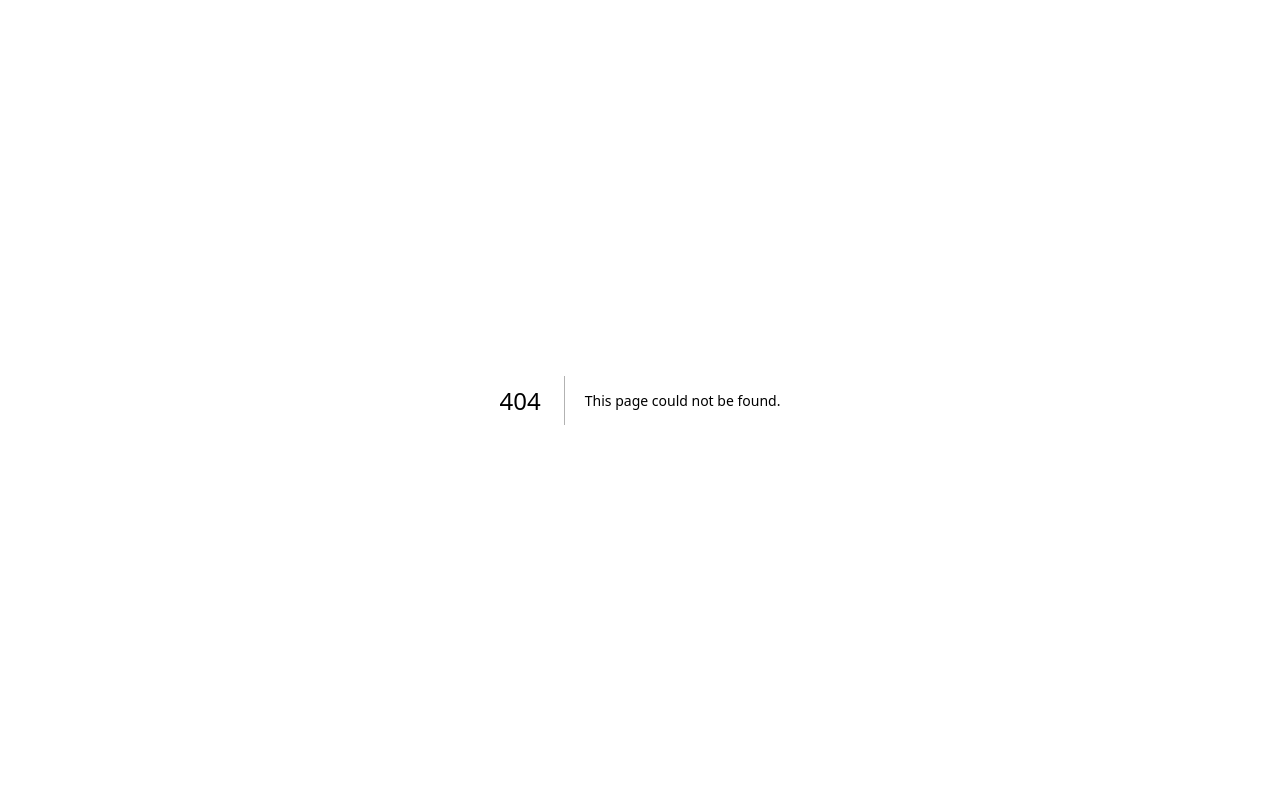
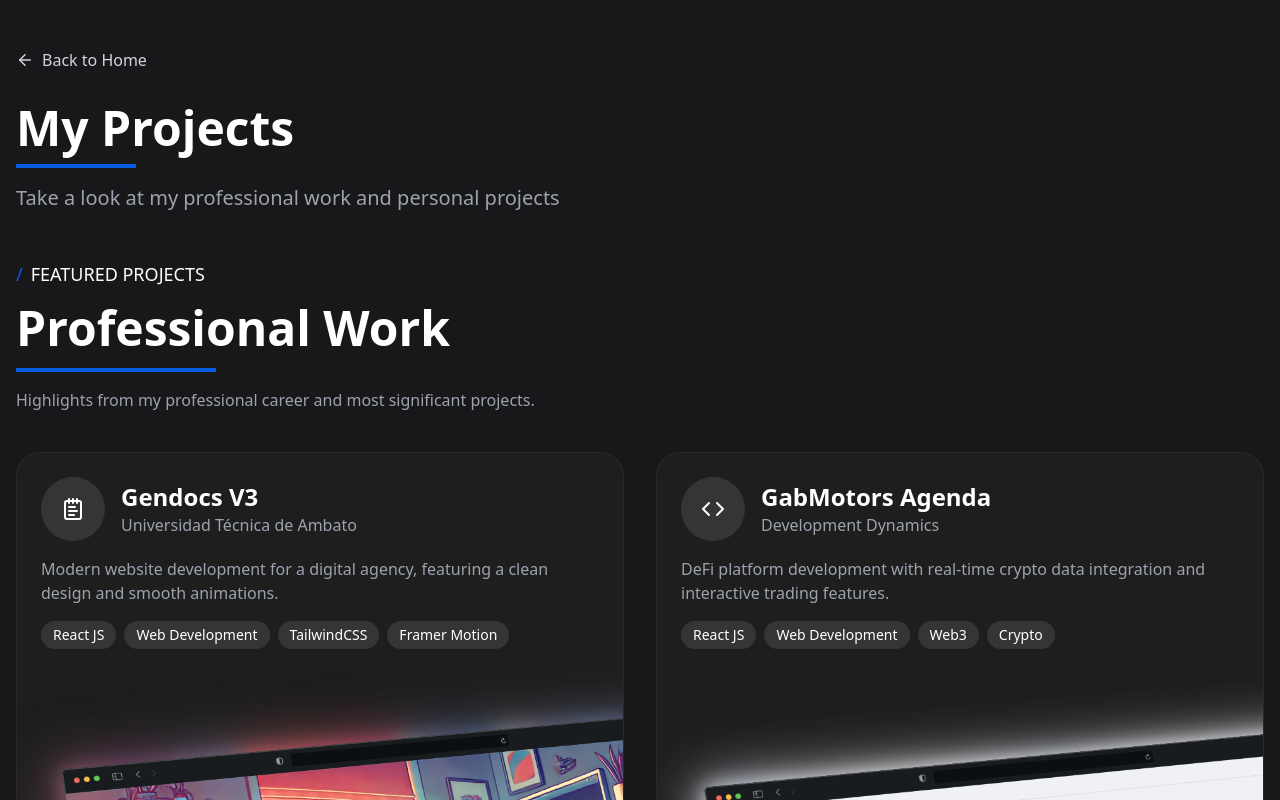
Before and after one commit to SrPabvliss/next-portfolio, a Next.js app: page /projects in a window 1280 px wide. Before the commit this address had no page. Shown: the top 800 px of the page. Built offline with nearby package versions, Linux system fonts and the light colour scheme.

Commit message:
feat: projects page created

```diff
--- a/app/components/project-detail/detail.tsx
+++ b/app/components/project-detail/detail.tsx
@@ -14,12 +14,9 @@ import ProjectChallenges from "./project-challenges";
 import ProjectLearnings from "./project-learning";
 import ProjectGallery from "./project-gallery";
 
-// Sub-components
-
 export default function ProjectDetailComponent({ project }: { project: DetailedProject }) {
   return (
     <div className="min-h-screen bg-zinc-900 text-white">
-      {/* Hero Section with Gradient Overlay */}
       <div className="relative h-[60vh] min-h-[500px] w-full overflow-hidden">
         <div className="absolute inset-0 bg-gradient-to-r from-blue-900/80 to-purple-900/80 mix-blend-multiply z-10" />
         {project.visualContent.mainImage && (
--- a/app/components/projects/index.tsx
+++ b/app/components/projects/index.tsx
@@ -5,6 +5,7 @@ import { motion } from "@/app/components/motion";
 import ProjectsHeader from "./projects-header";
 import { PROJECTS_DATA } from "@/app/constants/projects";
 import ProjectCard from "./project-card";
+import ViewAllProjectsCard from "./view-all-card";
 
 const Projects = () => {
 	return (
@@ -28,9 +29,12 @@ const Projects = () => {
 					<div className="flex flex-col gap-8">
 						{PROJECTS_DATA.filter((_, index) => index % 2 === 0).map(
 							(project, index) => (
-								<ProjectCard key={index} {...project} />
+								<>
+									<ProjectCard key={index} {...project} />
+								</>
 							)
 						)}
+						<ViewAllProjectsCard />
 					</div>
 				</div>
 			</div>
--- a/app/components/projects/project-card.tsx
+++ b/app/components/projects/project-card.tsx
@@ -13,11 +13,11 @@ const ProjectCard = ({
 	technologies,
 	company,
 }: ProjectProps) => {
-	return (
-		<Link href={`/projects/${id}`}>
+	// Create the card content
+	const cardContent = (
 		<motion.div
 			whileHover={{ scale: 1.02 }}
-				className="group relative rounded-3xl overflow-hidden bg-[#1e1e1e] border border-white/5"
+			className="group relative rounded-3xl overflow-hidden bg-[#1e1e1e] border border-white/5 h-full"
 		>
 			<div className="absolute inset-0 bg-gradient-to-br from-blue-500/10 to-purple-500/10 opacity-0 group-hover:opacity-100 transition-opacity duration-300" />
 
@@ -54,8 +54,14 @@ const ProjectCard = ({
 				/>
 			</div>
 		</motion.div>
-		</Link>
 	);
+
+	// If id is provided, wrap in a Link, otherwise just return the card
+	if (id) {
+		return <Link href={`/projects/${id}`}>{cardContent}</Link>;
+	}
+
+	return cardContent;
 };
 
 export default ProjectCard;
--- /dev/null
+++ b/app/components/projects/view-all-card.tsx
@@ -0,0 +1,45 @@
+"use client";
+
+import { motion } from "framer-motion";
+import { ArrowRight } from "lucide-react";
+import Link from "next/link";
+
+const ViewAllProjectsCard = () => {
+  return (
+    <Link href="/projects">
+      <motion.div
+        whileHover={{ scale: 1.02 }}
+        className="group relative rounded-3xl overflow-hidden bg-[#1e1e1e] border border-white/5 h-full"
+      >
+        <div className="absolute inset-0 bg-gradient-to-br from-blue-500/10 to-purple-500/10 opacity-0 group-hover:opacity-100 transition-opacity duration-300" />
+
+        <div className="flex flex-col gap-4 p-6">
+          <div className="flex items-center gap-4">
+            <div className="w-16 h-16 rounded-full bg-white/10 flex items-center justify-center">
+              <ArrowRight className="w-8 h-8 text-white" />
+            </div>
+            <div>
+              <h3 className="text-2xl font-bold text-white">Ver Todos</h3>
+              <p className="text-gray-400">Explora todos mis proyectos</p>
+            </div>
+          </div>
+
+          <p className="text-gray-400">
+            Descubre mi portafolio completo de proyectos profesionales y personales
+          </p>
+
+          <div className="flex flex-wrap gap-2">
+            <span className="px-3 py-1 rounded-full text-sm bg-white/10 text-white">
+              Ver más
+            </span>
+          </div>
+        </div>
+        <div className="relative w-full aspect-[16/9] bg-gradient-to-br from-blue-500/20 to-purple-500/20 flex items-center justify-center">
+          <ArrowRight className="w-16 h-16 text-white/20" />
+        </div>
+      </motion.div>
+    </Link>
+  );
+};
+
+export default ViewAllProjectsCard;
--- a/app/constants/project-details/gab-motors.ts
+++ b/app/constants/project-details/gab-motors.ts
@@ -1,25 +1,5 @@
 import { DetailedProject } from "@/app/types/project-detail.interface";
-import {
-  Bell,
-  Layers,
-  FileCode,
-  Boxes,
-} from "lucide-react";
-import { BsTools } from "react-icons/bs";
-import {
-  SiNextdotjs,
-  SiTypescript,
-  SiTailwindcss,
-  SiReactquery,
-  SiSocketdotio,
-  SiFirebase,
-  SiNestjs,
-  SiPrisma,
-  SiPostgresql,
-  SiJsonwebtokens,
-  SiDocker,
-  SiGithubactions
-} from "react-icons/si";
+
 
 export const GAB_MOTORS_PROJECT: DetailedProject = {
   id: "gab-motors",
@@ -96,96 +76,78 @@ export const GAB_MOTORS_PROJECT: DetailedProject = {
       {
         name: "Next.js",
         description: "React framework for hybrid rendering (SSR/CSR)",
-        // icon: SiNextdotjs
       },
       {
         name: "TypeScript",
         description: "Static typing for robust development",
-        // icon: SiTypescript
       },
       {
         name: "Tailwind CSS",
         description: "CSS utility framework for responsive design",
-        // icon: SiTailwindcss
       },
       {
         name: "Shadcn UI",
         description: "Reusable components for the interface",
-        // icon: Layers
       },
       {
         name: "React Query",
         description: "State management and server requests",
-        // icon: SiReactquery
       },
       {
         name: "Socket.io-client",
         description: "Real-time communication",
-        // icon: SiSocketdotio
       },
       {
         name: "Service Workers",
         description: "Support for push notifications",
-        // icon: Bell
       },
       {
         name: "Firebase",
         description: "Integration for messaging and notifications",
-        // icon: SiFirebase
       },
       {
         name: "React Hook Form",
         description: "Efficient form handling",
-        // icon: FileCode
       }
     ],
     backend: [
       {
         name: "NestJS",
         description: "Modular Node.js framework with clean architecture",
-        // icon: SiNestjs
       },
       {
         name: "Prisma",
         description: "ORM for database interaction",
-        // icon: SiPrisma
       },
       {
         name: "PostgreSQL",
         description: "Relational database",
-        // icon: SiPostgresql
       },
       {
         name: "Socket.io",
         description: "Bidirectional real-time communication",
-        // icon: SiSocketdotio
       },
       {
         name: "JWT",
         description: "Authentication and access control",
-        // icon: SiJsonwebtokens
       },
       {
         name: "Firebase Admin",
         description: "Push notification delivery",
-        // icon: SiFirebase
       },
       {
         name: "Docker",
         description: "Containerization for consistent deployment",
-        // icon: SiDocker
       }
     ],
     devOps: [
       {
         name: "GitHub Actions",
         description: "Continuous integration and deployment",
-        // icon: SiGithubactions
       },
       {
         name: "Docker Compose",
         description: "Container orchestration",
-        // icon: Boxes
       }
     ],
   },
@@ -487,12 +449,8 @@ export class AppointmentsGateway {
 
   company: {
     name: "GabMotors",
-    // icon: BsTools,
     logo: "/images/projects/gab-motors/month-view-processed.png"
   },
 
-  links: {
-    demo: "https://gabmotors-schedule.com",
-    case_study: "/projects/gab-motors/case-study"
-  }
+
 };
--- a/app/page.tsx
+++ b/app/page.tsx
@@ -2,7 +2,6 @@ import React from "react";
 import Hero from "./components/hero";
 import Skills from "./components/skills";
 import Projects from "./components/projects";
-import LearningProjects from "./components/learning";
 
 const page = () => {
 	return (
@@ -10,7 +9,6 @@ const page = () => {
 			<Hero />
 			<Skills />
 			<Projects />
-			<LearningProjects />
 		</main>
 	);
 };
--- /dev/null
+++ b/app/projects/page.tsx
@@ -0,0 +1,131 @@
+"use client";
+
+import React from "react";
+import { motion } from "@/app/components/motion";
+import Navbar from "@/app/components/navbar";
+import Link from "next/link";
+import { ArrowLeft } from "lucide-react";
+import { PROJECTS_DATA } from "@/app/constants/projects";
+import { LEARNING_PROJECTS_DATA } from "@/app/constants/learning-projects";
+import ProjectCard from "@/app/components/projects/project-card";
+import LearningProjectCard from "@/app/components/learning/learning-project-card";
+
+const ProjectsPage = () => {
+  return (
+    <div className="min-h-screen bg-zinc-900">
+
+      <motion.div
+        initial={{ opacity: 0 }}
+        animate={{ opacity: 1 }}
+        className="py-12 px-4"
+      >
+        <div className="container mx-auto mb-16">
+          {/* Header with navigation */}
+          <motion.div
+            initial={{ opacity: 0, y: -20 }}
+            animate={{ opacity: 1, y: 0 }}
+            transition={{ duration: 0.5 }}
+            className="mb-12"
+          >
+            <Link
+              href="/"
+              className="flex items-center gap-2 text-gray-300 hover:text-blue-500 transition-colors w-fit mb-8 group"
+            >
+              <ArrowLeft
+                size={18}
+                className="group-hover:-translate-x-1 transition-transform"
+              />
+              <span className="font-medium">Back to Home</span>
+            </Link>
+
+            <h1 className="text-4xl md:text-5xl font-bold text-white mb-3">
+              My Projects
+            </h1>
+            <motion.div
+              initial={{ width: 0 }}
+              animate={{ width: "120px" }}
+              transition={{ duration: 0.5, delay: 0.2 }}
+              className="h-1 bg-blue-500 mb-4"
+            />
+            <p className="text-xl text-gray-400 max-w-2xl">
+              Take a look at my professional work and personal projects
+            </p>
+          </motion.div>
+
+          {/* Featured Projects Section */}
+          <section className="mb-24">
+            <div className="flex flex-col gap-4 mb-10">
+              <div className="flex items-center gap-2">
+                <span className="text-blue-500 font-medium text-lg">/</span>
+                <span className="text-white font-medium text-lg">FEATURED PROJECTS</span>
+              </div>
+              <h2 className="text-4xl md:text-5xl font-bold text-white">
+                Professional Work
+              </h2>
+              <motion.div
+                initial={{ width: 0 }}
+                animate={{ width: "200px" }}
+                transition={{ duration: 0.5, delay: 0.2 }}
+                className="h-1 bg-blue-500"
+              />
+              <p className="text-gray-400">
+                Highlights from my professional career and most significant projects.
+              </p>
+            </div>
+
+            <div className="grid grid-cols-1 md:grid-cols-2 gap-8">
+              {PROJECTS_DATA.map((project, index) => (
+                <motion.div
+                  key={index}
+                  initial={{ opacity: 0, y: 20 }}
+                  animate={{ opacity: 1, y: 0 }}
+                  transition={{ duration: 0.3, delay: index * 0.1 }}
+                >
+                  <ProjectCard {...project} />
+                </motion.div>
+              ))}
+            </div>
+          </section>
+
+          {/* Learning Projects Section */}
+          <section>
+            <div className="flex flex-col gap-4 mb-10">
+              <div className="flex items-center gap-2">
+                <span className="text-blue-500 font-medium text-lg">/</span>
+                <span className="text-white font-medium text-lg">LEARNING ZONE</span>
+              </div>
+              <h2 className="text-4xl md:text-5xl font-bold text-white">
+                Projects that helped me grow
+              </h2>
+              <motion.div
+                initial={{ width: 0 }}
+                animate={{ width: "200px" }}
+                transition={{ duration: 0.5, delay: 0.2 }}
+                className="h-1 bg-blue-500"
+              />
+              <p className="text-gray-400">
+                A collection of personal projects that I have developed during my
+                learning journey.
+              </p>
+            </div>
+
+            <div className="grid grid-cols-1 sm:grid-cols-2 lg:grid-cols-4 gap-6">
+              {LEARNING_PROJECTS_DATA.map((project, index) => (
+                <motion.div
+                  key={index}
+                  initial={{ opacity: 0, y: 20 }}
+                  animate={{ opacity: 1, y: 0 }}
+                  transition={{ duration: 0.3, delay: index * 0.1 }}
+                >
+                  <LearningProjectCard {...project} />
+                </motion.div>
+              ))}
+            </div>
+          </section>
+        </div>
+      </motion.div>
+    </div>
+  );
+};
+
+export default ProjectsPage;
--- a/app/types/projects.interface.ts
+++ b/app/types/projects.interface.ts
@@ -1,5 +1,4 @@
 import { ReactNode } from "react";
-import { IconType } from "react-icons";
 
 export interface Company {
 	name: string;
```
Lines whose indentation alone changed are shown as unchanged.
